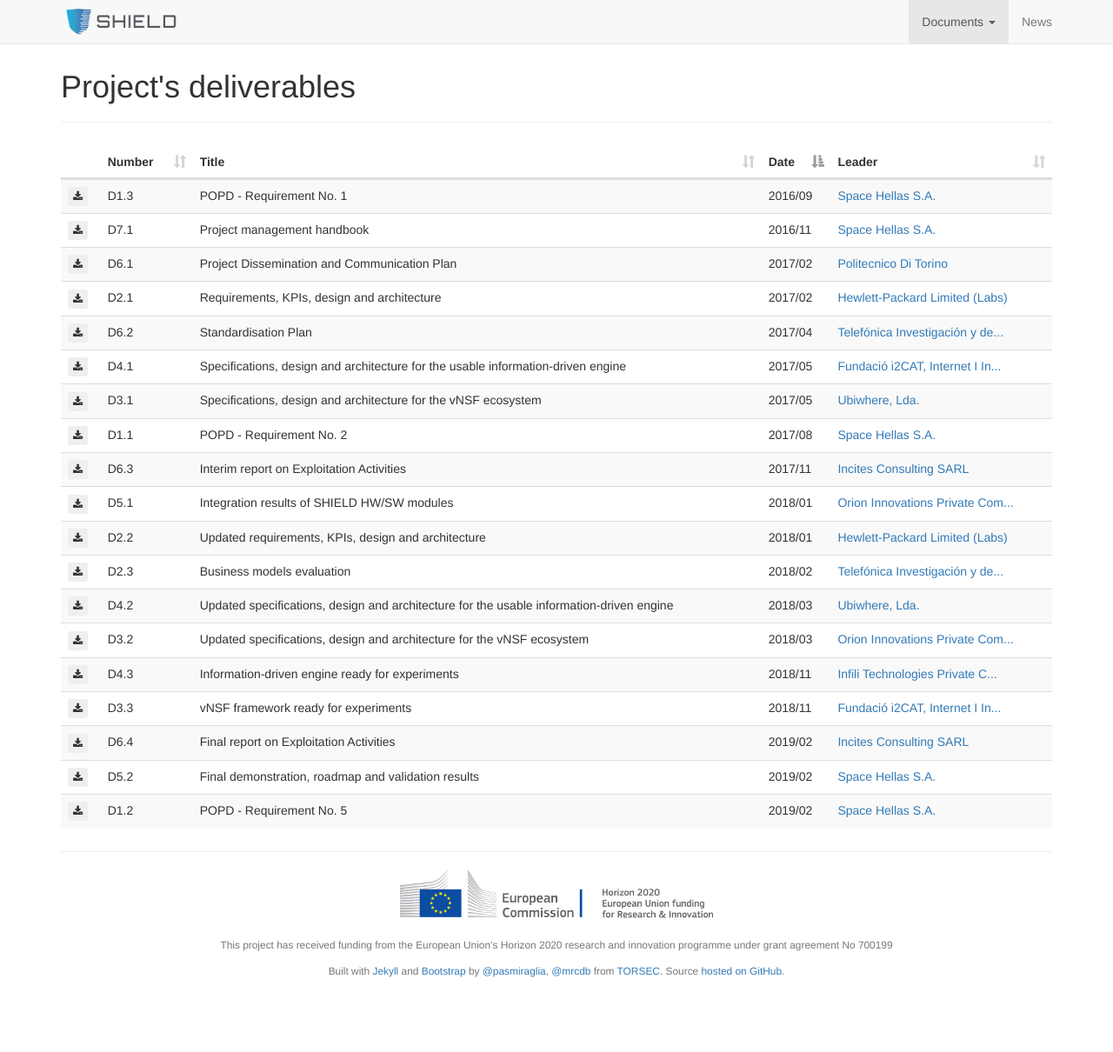
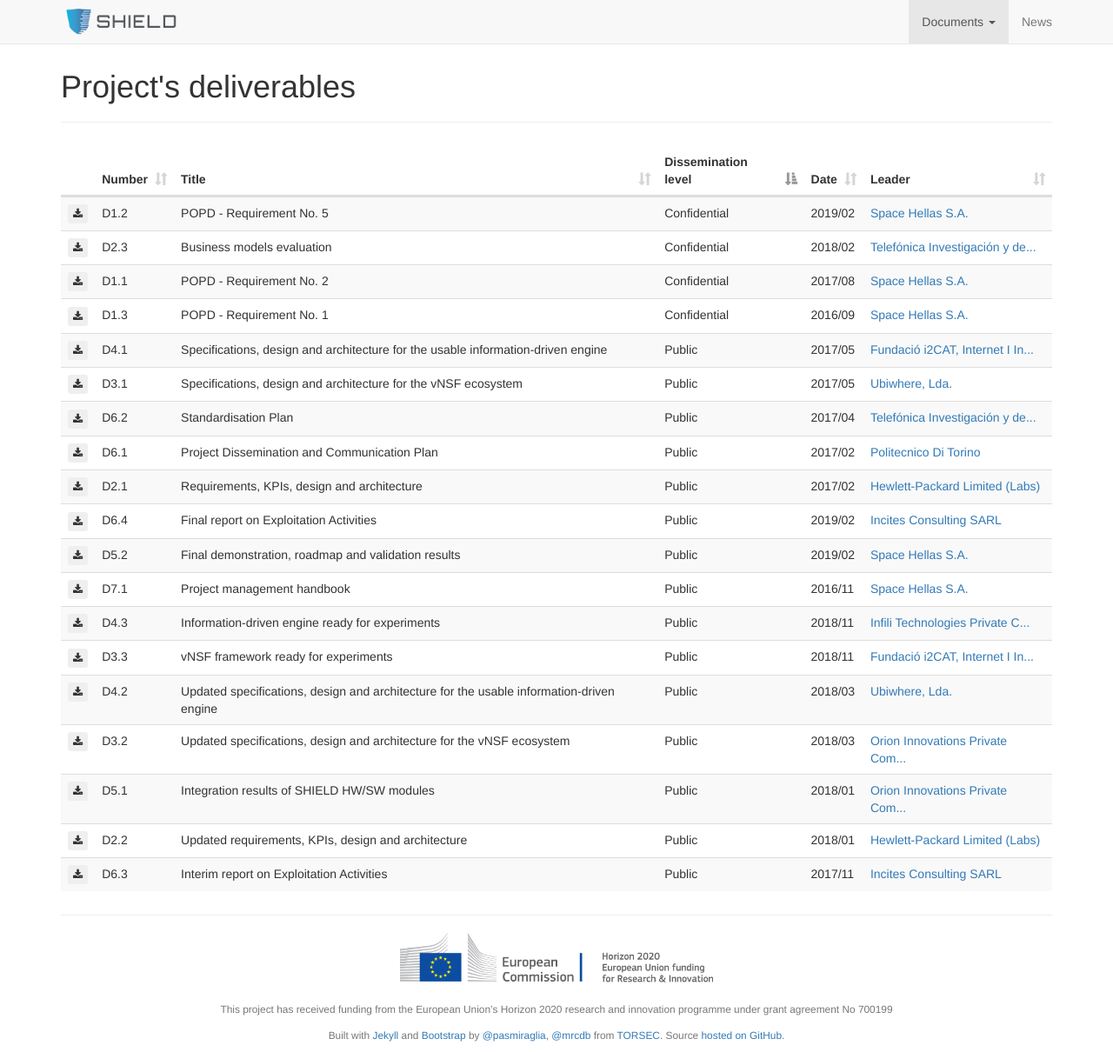
Before and after one commit to torsec/shield-h2020, a Jekyll site: the page built from documents/project-deliverables.html, in a window 1280 px wide and 1210 px high. Shown: the whole window at 87% size. Built offline with Jekyll 4.4.1, drawn with Linux system fonts in a browser that asks for light colours.

Commit message:
Added dissemination level to deliverables table

```diff
--- a/documents/project-deliverables.html
+++ b/documents/project-deliverables.html
@@ -11,6 +11,7 @@
         <th></th>
         <th>Number</th>
         <th>Title</th>
+		<th>Dissemination level</th>
         <th>Date</th>
         <th>Leader</th>
       </tr>
@@ -40,6 +41,8 @@
         </td>
         <td>{{ doc.number | prepend:'D' }}</td>
         <td>{{ doc.title }}</td>
+		<td>{% if doc.status == "co" %} {{ "Confidential" }}{% endif %}
+			{% if doc.status == "pu" %} {{ "Public" }}{% endif %}
         <td>{{ site.data.months[doc.date] | date:"%Y/%m" }}</td>
         <td>
   {% if site.data.partners[doc.leader] %}
```
